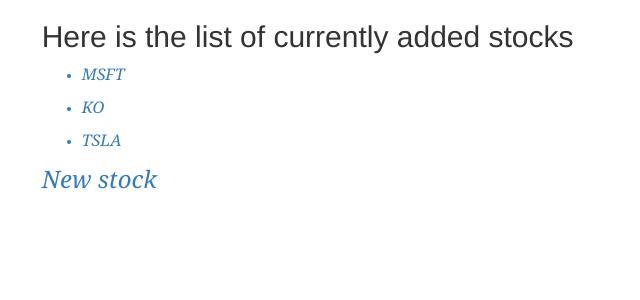
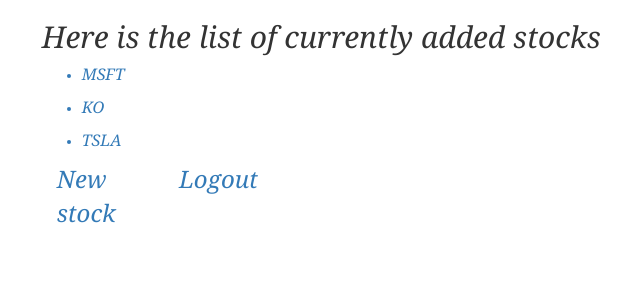
Before and after one commit to ARiepponen/OHSIHA, a Django app: page /list in a window 1280 px wide. Shown: the top 300 px of the page, without its empty margins (400-1040 px from the left). Run offline with Django 3.2, Linux system fonts and the light colour scheme; data comes from the database, SQL or seed files in the repository; both versions use the stored data as it was after the commit; some libraries are stand-ins or nearby versions.

Commit message:
Lisättiin logout toiminto pääsivulle

```diff
--- a/dashboard/templates/bond_not_found.html
+++ b/dashboard/templates/bond_not_found.html
@@ -8,7 +8,7 @@
     <title>Document</title>
 </head>
 <body>
-    <h2>{{bond}} was not found from the database</h2>
+    <h2>{{bond}} was not found from the database or made too many requests (5 per min)</h2>
     <form method = "post">
         {% csrf_token %}
             <button type= "submit" >Delete & move to main page</button>
--- a/dashboard/templates/bonds.html
+++ b/dashboard/templates/bonds.html
@@ -12,7 +12,7 @@
 
     </div>
     <div class="col-md-8">
-    <h2>Here is the list of currently added stocks</h2>
+    <h1 style="font-family:georgia,garamond,serif;font-size:30px;font-style:italic;">Here is the list of currently added stocks</h1>
 
     <ul>
         {% for bond in bonds %}
@@ -21,7 +21,14 @@
         </a>
         {% endfor %}
     </ul>
-    <a href= "{% url 'create_bond' %}"> <p style="font-family:georgia,garamond,serif;font-size:24px;font-style:italic;">New stock </p></a>
+
+    <div class="col-md-2">
+        <a href= "{% url 'create_bond' %}"> <p style="font-family:georgia,garamond,serif;font-size:24px;font-style:italic;">New stock </p></a>
     </div>
+    <div class="col-md-0">
+        <p style="font-family:georgia,garamond,serif;font-size:24px;font-style:italic;"><a href="{% url 'logout' %}"> Logout     </a></p>
+    </div>
+
+</div>
 </body>
 </html>
```
Also changed, not shown: db.sqlite3.
